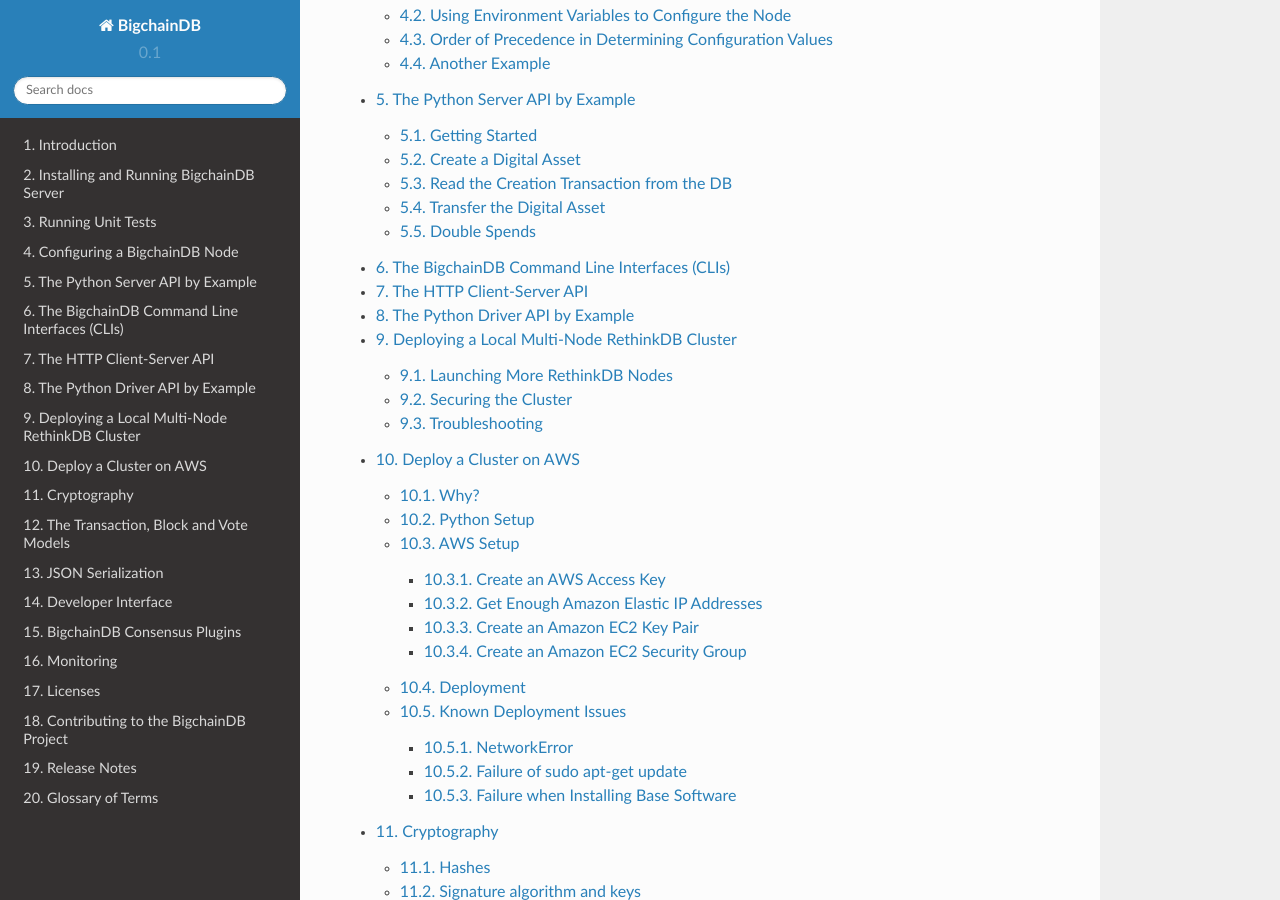
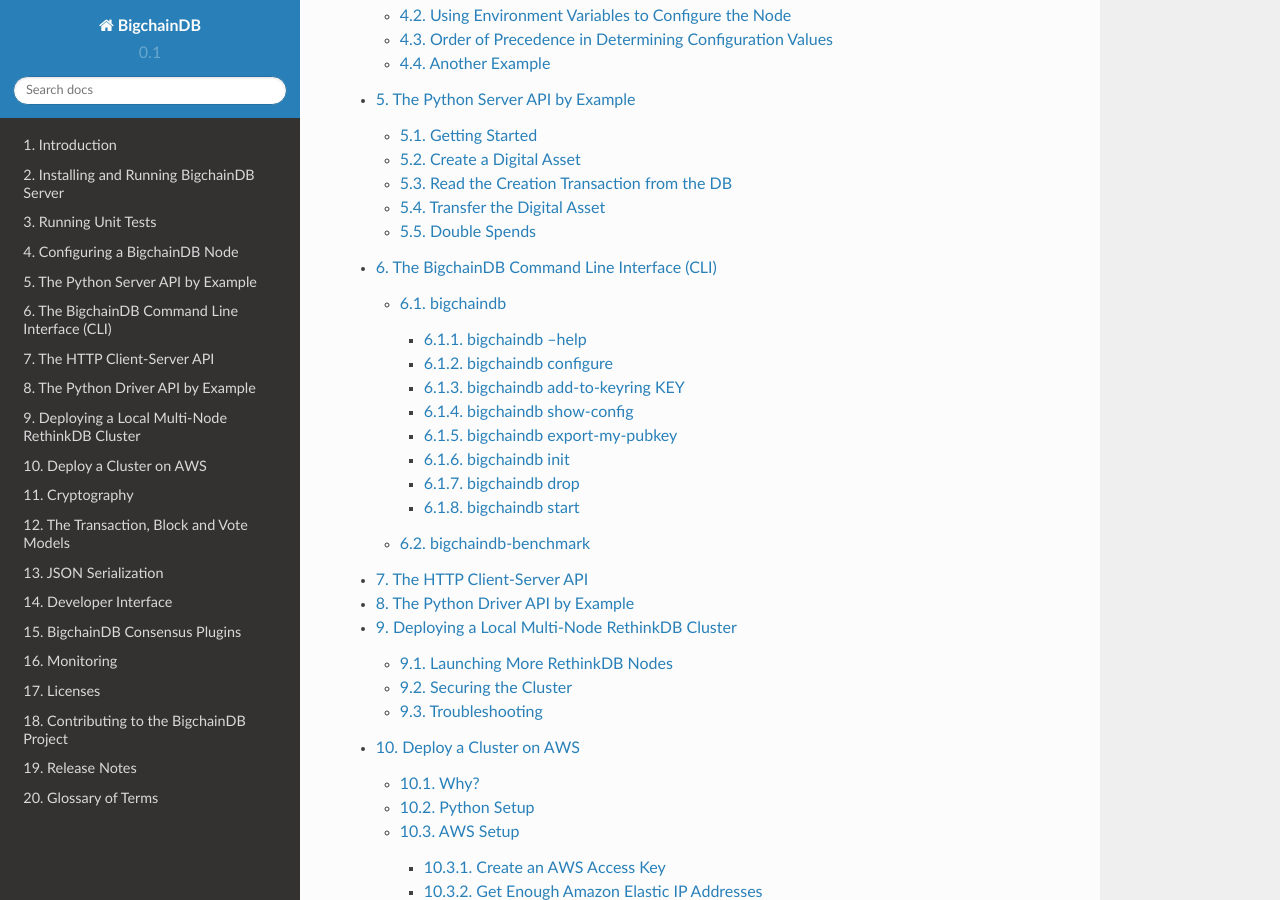
Before and after one commit to bigchaindb/bigchaindb, a Sphinx documentation site: the page built from docs/source/index.rst, in a window 1280 px wide and 900 px high, scrolled down 632 px. Built offline with Sphinx 7.4.7 and the Read the Docs theme 2.0.0, drawn with Linux system fonts in a browser that asks for light colours; some of the changed lines change nothing that is shown.

Commit message:
Fleshed out the docs on the CLI

````diff
--- a/docs/source/bigchaindb-cli.md
+++ b/docs/source/bigchaindb-cli.md
@@ -1,26 +1,55 @@
-# The BigchainDB Command Line Interfaces (CLIs)
+# The BigchainDB Command Line Interface (CLI)
 
-BigchainDB has some Command Line Interfaces (CLIs). One of them is the `bigchaindb` command which we already saw when we first started BigchainDB using:
+There are some command-line commands for working with BigchainDB: `bigchaindb` and `bigchaindb-benchmark`. This section provides an overview of those commands.
+
+## bigchaindb
+
+### bigchaindb --help
+
+One can get basic help with the `bigchaindb` command using `bigchaindb --help` or `bigchaindb -h`.
+
+### bigchaindb configure
+
+This command generates a public/private keypair for the node, and writes a BigchainDB configuration file to the node's file system. It's documented in the section [Configuring a BigchainDB Node](configuration.html).
+
+If you want to force-generate a new configuration file regardless of whether one already exists (i.e. skipping the yes/no prompt), then use `bigchaindb -y configure`.
+
+### bigchaindb add-to-keyring KEY
+
+This command is used to add a single public key (KEY) to the node's keyring (a list of public keys of _other_ nodes in the federation). For example, this command:
 ```text
-$ bigchaindb configure
-$ bigchaindb start
+bigchaindb add-to-keyring F9C2vsnEkiaeUTrDRnJrmtV1AJxWjud9eTvMU5LLqa1C
 ```
 
-When you run `bigchaindb configure`, it creates a default configuration file in `$HOME/.bigchaindb`. You can check that configuration using:
-```text
-$ bigchaindb show-config
-```
+adds the public key `F9C2vsnEkiaeUTrDRnJrmtV1AJxWjud9eTvMU5LLqa1C` to the node's keyring. If you attempt to add the node's own public key, or you attempt to add a key that's already in the keyring, then no key will be added to the keyring.
 
-To find out what else you can do with the `bigchain` command, use:
-```text
-$ bigchaindb -h
-```
+### bigchaindb show-config
 
-There's another command named `bigchaindb-benchmark`. It's used to run benchmarking tests. You can learn more about it using:
+This command shows the values of the configuration settings, which can come from a variety of sources. See [the section on configuring BigchainDB](configuration.html) for more details and examples.
+
+### bigchaindb export-my-pubkey
+
+This command writes the node's public key (i.e. one of its configuration values) to standard output (stdout).
+
+### bigchaindb init
+
+This command creates a RethinkDB database, two RethinkDB database tables (backlog and bigchain), various RethinkDB database indexes, and the genesis block.
+
+Note: The `bigchaindb start` command (see below) always starts by trying a `bigchaindb init` first. If it sees that the RethinkDB database already exists, then it doesn't re-initialize the database. One doesn't have to do `bigchaindb init` before `bigchaindb start`. `bigchaindb init` is useful if you only want to initialize (but not start).
+
+### bigchaindb drop
+
+This command drops (erases) the RethinkDB database. You will be prompted to make sure. If you want to force-drop the database (i.e. skipping the yes/no prompt), then use `bigchaindb -y drop`
+
+### bigchaindb start
+
+This command starts BigchainDB. It always begins by trying a `bigchaindb init` first. See the note in the documentation for `bigchaindb init`.
+
+
+## bigchaindb-benchmark
+
+The `bigchaindb-benchmark` command is used to run benchmarking tests. You can learn more about it using:
 ```text
 $ bigchaindb-benchmark -h
 $ bigchaindb-benchmark load -h
 ```
-
-Note that you can always start `bigchaindb` using a different config file using the `-c` option.
-For more information check the help with `bigchaindb -h`.
````
